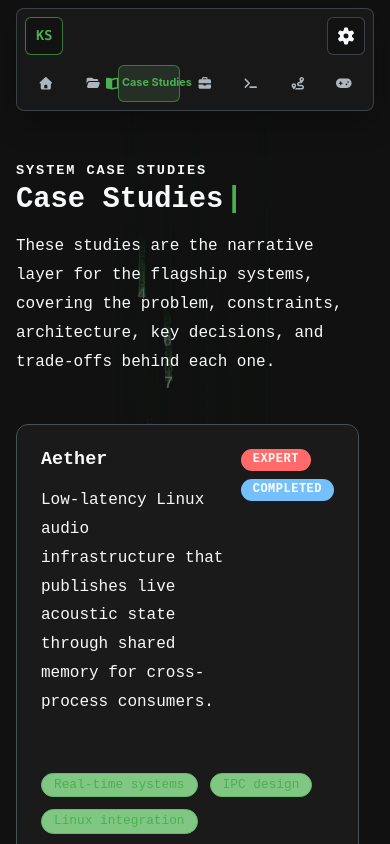
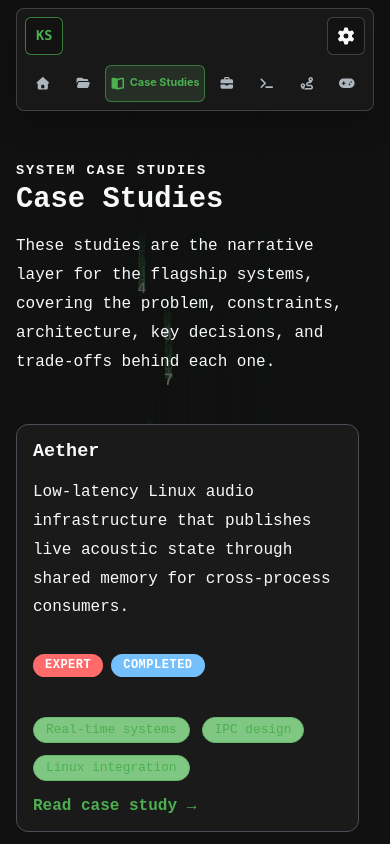
Before and after one commit to kareemsasa3/personal-website, a React (Vite) app in the folder web/: page /case-studies in a window 390 px wide. Shown: the top 844 px of the page. Built offline with nearby package versions, Linux system fonts and the light colour scheme.

Commit message:
fix: prevent narrow mobile layout clipping

```diff
--- a/web/src/components/CaseStudyPage/CaseStudyPage.css
+++ b/web/src/components/CaseStudyPage/CaseStudyPage.css
@@ -3,6 +3,7 @@
   max-width: 1280px;
   margin: 0 auto;
   font-family: "Courier New", "Monaco", "Menlo", monospace;
+  min-width: 0;
 }
 
 .case-study-container > * + * {
@@ -16,6 +17,7 @@
 
 .case-study-breadcrumbs {
   display: flex;
+  flex-wrap: wrap;
   gap: 0.5rem;
   align-items: center;
   margin-bottom: 1.5rem;
@@ -46,6 +48,7 @@
   color: var(--text-color);
   font-size: clamp(2.4rem, 6vw, 4.5rem);
   line-height: 1.05;
+  overflow-wrap: anywhere;
 }
 
 .case-study-summary {
@@ -54,6 +57,7 @@
   color: var(--text-color);
   font-size: 1.05rem;
   line-height: 1.8;
+  overflow-wrap: anywhere;
 }
 
 .case-study-focus-list {
@@ -83,6 +87,7 @@
 .case-studies-header p {
   color: var(--text-color);
   line-height: 1.8;
+  overflow-wrap: anywhere;
 }
 
 .case-study-grid {
@@ -112,6 +117,10 @@
 }
 
 .case-study-artifact-meta span {
+  flex: 0 0 auto;
+  box-sizing: border-box;
+  width: fit-content;
+  max-width: 100%;
   padding: 0.25rem 0.55rem;
   border: 1px solid var(--border-color);
   border-radius: 999px;
@@ -120,6 +129,8 @@
   font-weight: 700;
   line-height: 1.2;
   text-transform: uppercase;
+  white-space: nowrap;
+  word-break: normal;
 }
 
 .case-study-artifact-note {
@@ -151,6 +162,7 @@
   align-items: center;
   justify-content: space-between;
   gap: 1rem;
+  min-width: 0;
   padding: 1rem 1.25rem;
   border: 1px solid var(--border-color);
   border-radius: 12px;
@@ -158,6 +170,11 @@
   color: var(--text-color);
   text-decoration: none;
   transition: border-color 0.3s ease, background 0.3s ease, transform 0.3s ease;
+}
+
+.case-study-link span {
+  min-width: 0;
+  overflow-wrap: anywhere;
 }
 
 .case-study-link:hover {
@@ -204,12 +221,22 @@
   align-items: flex-start;
   justify-content: space-between;
   gap: 1rem;
+  min-width: 0;
+}
+
+.case-study-card-header > div {
+  min-width: 0;
 }
 
 .case-study-card-meta {
   display: flex;
   flex-wrap: wrap;
+  justify-content: flex-end;
   gap: 0.5rem;
+}
+
+.case-study-card-header > .case-study-card-meta {
+  min-width: min-content;
 }
 
 .case-study-card-actions {
@@ -238,3 +265,20 @@
     grid-template-columns: 1fr;
   }
 }
+
+@media (max-width: 480px) {
+  .case-study-card-header {
+    flex-direction: column;
+  }
+
+  .case-study-card-meta {
+    justify-content: flex-start;
+  }
+
+  .case-study-link {
+    align-items: flex-start;
+    flex-direction: column;
+    gap: 0.35rem;
+    padding: 0.9rem 1rem;
+  }
+}
--- a/web/src/components/Navigation/SiteNavigation.css
+++ b/web/src/components/Navigation/SiteNavigation.css
@@ -196,7 +196,8 @@
     }
 
     .site-header__link.active {
-        flex-grow: 1.6;
+        flex: 0 0 auto;
+        min-width: max-content;
     }
 
     .site-header__link.active .site-header__link-label {
--- a/web/src/pages/Projects/Projects.css
+++ b/web/src/pages/Projects/Projects.css
@@ -168,6 +168,7 @@ primary comprehension layer.
     display: flex;
     flex-direction: column;
     gap: 1rem;
+    min-width: 0;
     padding: 1.75rem;
     background: color-mix(in srgb, var(--card-background) 92%, transparent);
     border: 1px solid var(--border-color);
@@ -187,6 +188,11 @@ primary comprehension layer.
     justify-content: space-between;
     align-items: flex-start;
     gap: 1rem;
+    min-width: 0;
+}
+
+.flagship-card-header > div {
+    min-width: 0;
 }
 
 .flagship-kicker {
@@ -203,6 +209,7 @@ primary comprehension layer.
     color: var(--text-color);
     font-size: 1.45rem;
     line-height: 1.25;
+    overflow-wrap: anywhere;
 }
 
 .flagship-badges {
@@ -235,6 +242,7 @@ primary comprehension layer.
     display: inline-flex;
     align-items: center;
     justify-content: center;
+    max-width: 100%;
     min-height: 42px;
     padding: 0.7rem 1rem;
     border: 1px solid var(--border-color);
@@ -242,6 +250,9 @@ primary comprehension layer.
     color: var(--text-color);
     font-weight: 700;
     text-decoration: none;
+    overflow-wrap: anywhere;
+    text-align: center;
+    white-space: normal;
     transition: background 0.25s ease, border-color 0.25s ease, transform 0.25s ease, color 0.25s ease;
 }
 
@@ -258,6 +269,11 @@ primary comprehension layer.
 }
 
 .tech-tag {
+    display: inline-flex;
+    flex: 0 0 auto;
+    box-sizing: border-box;
+    width: fit-content;
+    max-width: 100%;
     padding: 0.25rem 0.75rem;
     background: var(--primary-color-light);
     border: 1px solid color-mix(in srgb, var(--terminal-primary, #4CAF50) 55%, transparent);
@@ -265,6 +281,10 @@ primary comprehension layer.
     color: var(--terminal-primary, #4CAF50);
     font-size: 0.8rem;
     font-weight: 500;
+    line-height: 1.25;
+    overflow-wrap: normal;
+    white-space: normal;
+    word-break: normal;
 }
 
 .projects-controls {
--- a/web/src/styles/components.css
+++ b/web/src/styles/components.css
@@ -11,6 +11,10 @@
   /* Performance optimizations for animations */
   transform: translateZ(0);
   will-change: transform, box-shadow;
+}
+
+.interactive-card > * {
+  min-width: 0;
 }
 
 .interactive-card::before {
@@ -37,6 +41,13 @@
 
 .complexity-badge,
 .status-badge {
+  display: inline-flex;
+  align-items: center;
+  justify-content: center;
+  flex: 0 0 auto;
+  box-sizing: border-box;
+  width: fit-content;
+  max-width: 100%;
   padding: 0.25rem 0.75rem;
   border-radius: 20px;
   font-size: 0.75rem;
@@ -44,6 +55,10 @@
   text-transform: uppercase;
   letter-spacing: 0.5px;
   color: white;
+  line-height: 1.2;
+  overflow-wrap: normal;
+  white-space: nowrap;
+  word-break: normal;
 }
 
 .complexity-badge.expert {
@@ -78,6 +93,11 @@
 }
 
 .tech-tag {
+  display: inline-flex;
+  flex: 0 0 auto;
+  box-sizing: border-box;
+  width: fit-content;
+  max-width: 100%;
   padding: 0.25rem 0.75rem;
   background: var(--primary-color-light);
   border: 1px solid var(--primary-color-medium);
@@ -85,7 +105,17 @@
   color: var(--primary-color);
   font-size: 0.8rem;
   font-weight: 500;
+  line-height: 1.25;
+  overflow-wrap: normal;
+  white-space: normal;
+  word-break: normal;
   transition: background-color 0.3s ease, color 0.3s ease, transform 0.3s ease;
+}
+
+@media (max-width: 480px) {
+  .interactive-card {
+    padding: 1rem;
+  }
 }
 
 .tech-tag:hover {
```
